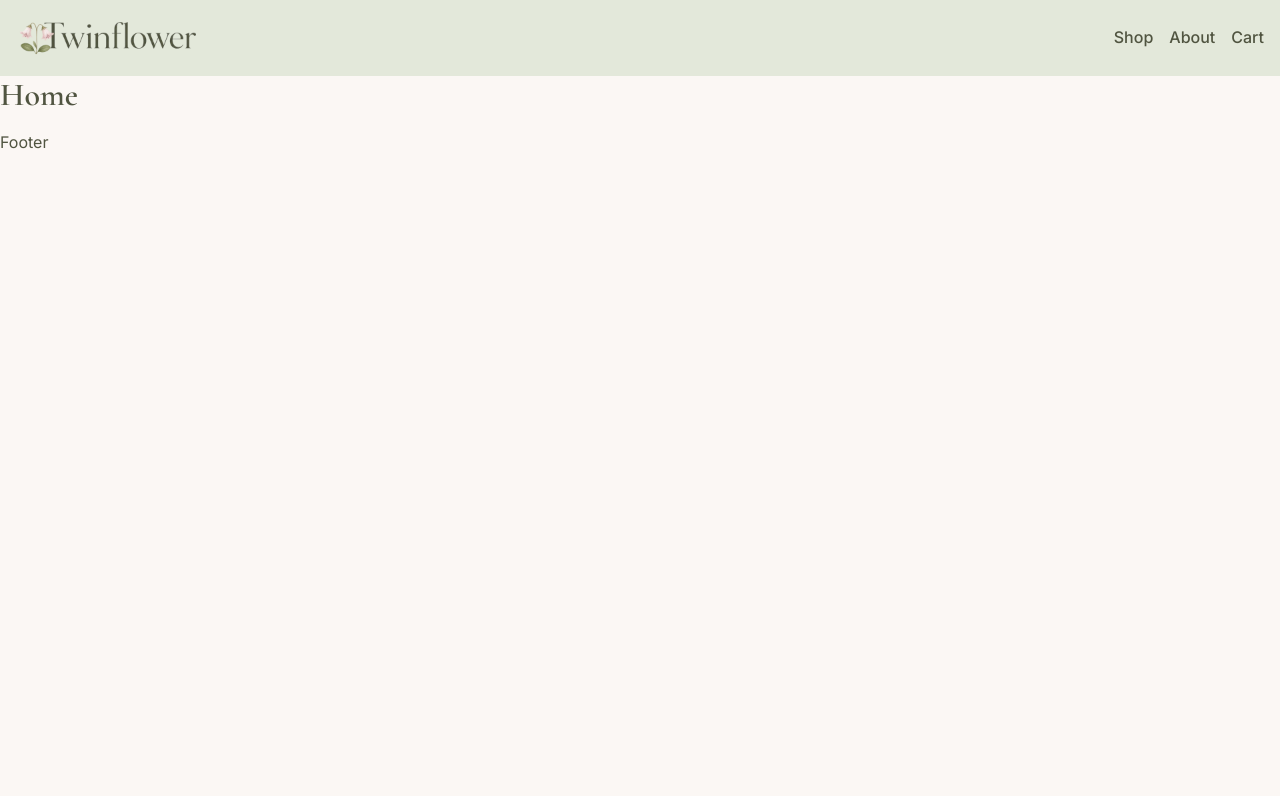
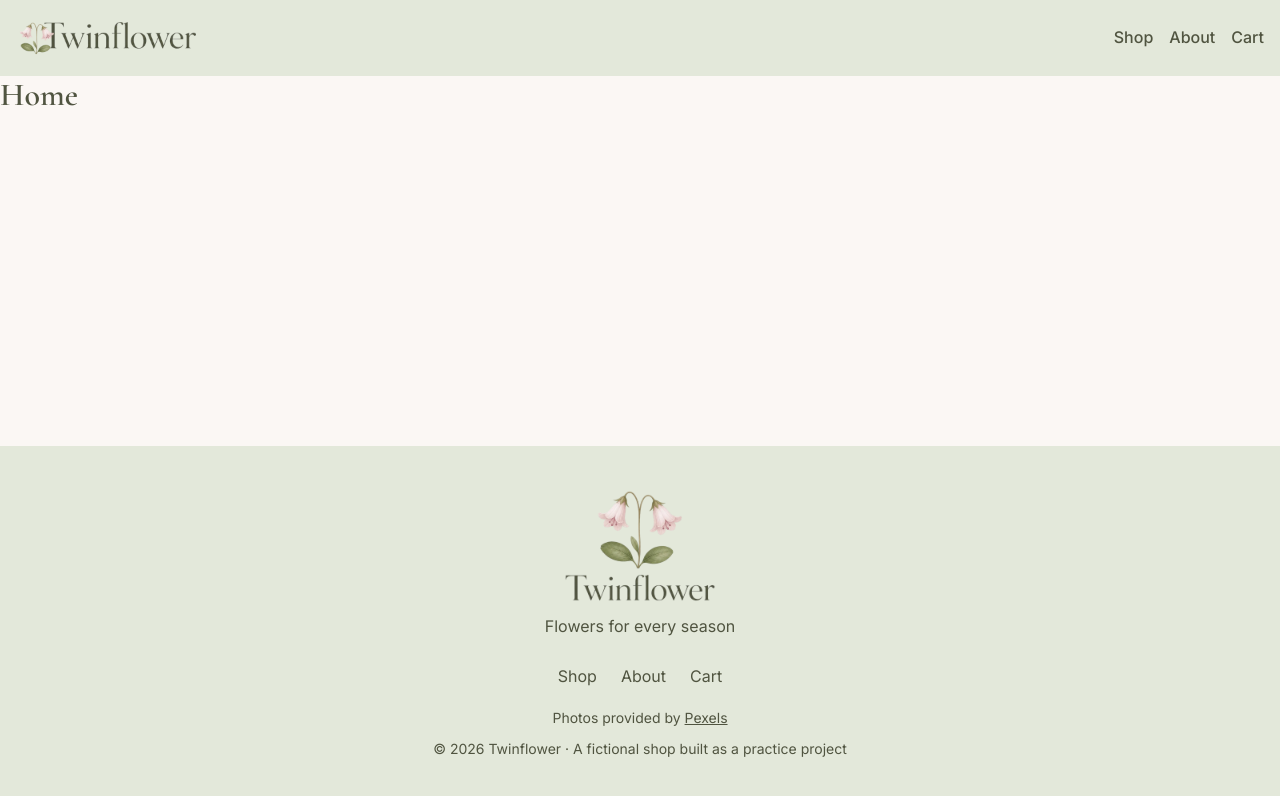
Before and after one commit to Linnea87/twinflower, a React (Vite) app: page / in a window 1280 px wide. Shown: the top 796 px of the page. Built offline with nearby package versions, Linux system fonts and the light colour scheme.

Commit message:
Add footer with stacked logo, links and Pexels attribution

```diff
--- a/src/components/layout/Footer/Footer.jsx
+++ b/src/components/layout/Footer/Footer.jsx
@@ -1,5 +1,52 @@
+import { Link } from "react-router";
+import logo from "../../../assets/logo-stacked.webp";
+import styles from "./Footer.module.css";
+
 function Footer() {
-  return <footer>Footer</footer>;
+  const currentYear = new Date().getFullYear();
+
+  return (
+    <footer className={styles.footer}>
+      <img src={logo} alt="Twinflower" className={styles.logo} />
+      <p className={styles.tagline}>Flowers for every season</p>
+
+      <nav aria-label="Footer navigation">
+        <ul className={styles.linkList}>
+          <li>
+            <Link to="/shop" className={styles.navLink}>
+              Shop
+            </Link>
+          </li>
+          <li>
+            <Link to="/about" className={styles.navLink}>
+              About
+            </Link>
+          </li>
+          <li>
+            <Link to="/cart" className={styles.navLink}>
+              Cart
+            </Link>
+          </li>
+        </ul>
+      </nav>
+
+      <p className={styles.smallText}>
+        Photos provided by{" "}
+        <a
+          href="https://www.pexels.com"
+          target="_blank"
+          rel="noreferrer"
+          className={styles.textLink}
+        >
+          Pexels
+        </a>
+      </p>
+      <p className={styles.smallText}>
+        © {currentYear} Twinflower · A fictional shop built as a practice
+        project
+      </p>
+    </footer>
+  );
 }
 
 export default Footer;
--- /dev/null
+++ b/src/components/layout/Footer/Footer.module.css
@@ -0,0 +1,58 @@
+.footer {
+  display: flex;
+  flex-direction: column;
+  align-items: center;
+  gap: var(--space-sm);
+  padding: var(--space-xl) var(--space-md);
+  text-align: center;
+  color: var(--color-text);
+  background-color: var(--color-sage);
+}
+
+.logo {
+  width: 160px;
+  height: auto;
+}
+
+.tagline {
+  margin: 0 0 var(--space-sm);
+}
+
+.linkList {
+  display: flex;
+  gap: var(--space-lg);
+  margin: 0;
+  padding: 0;
+  list-style: none;
+}
+
+.navLink {
+  display: inline-flex;
+  align-items: center;
+  min-height: var(--touch-target);
+  color: inherit;
+  text-decoration: none;
+}
+
+.textLink {
+  color: inherit;
+}
+
+.smallText {
+  margin: 0;
+  font-size: 0.875rem;
+}
+
+@media (hover: hover) {
+  .navLink:hover {
+    text-decoration: underline;
+    text-underline-offset: 6px;
+  }
+}
+
+.navLink:focus-visible,
+.textLink:focus-visible {
+  outline: 2px solid var(--color-primary-dark);
+  outline-offset: 4px;
+  border-radius: 4px;
+}
--- a/src/components/layout/Header/Header.module.css
+++ b/src/components/layout/Header/Header.module.css
@@ -5,7 +5,7 @@
   justify-content: space-between;
   gap: var(--space-sm);
   padding: var(--space-sm) var(--space-md);
-  background-color: var(--color-header);
+  background-color: var(--color-sage);
 }
 
 .logo {
--- a/src/styles/global.css
+++ b/src/styles/global.css
@@ -32,3 +32,13 @@ a {
 button {
   font: inherit;
 }
+
+#root {
+  display: flex;
+  flex-direction: column;
+  min-height: 100vh;
+}
+
+main {
+  flex: 1;
+}
--- a/src/styles/variables.css
+++ b/src/styles/variables.css
@@ -8,7 +8,7 @@
   --color-surface: #eef0e8;
   --color-text: #505440;
   --color-white: #ffffff;
-  --color-header: #e3e8da;
+  --color-sage: #e3e8da;
 
   /* Seasonal tokens, overridden in themes.css */
   --season-decor: var(--color-primary-dark);
```
